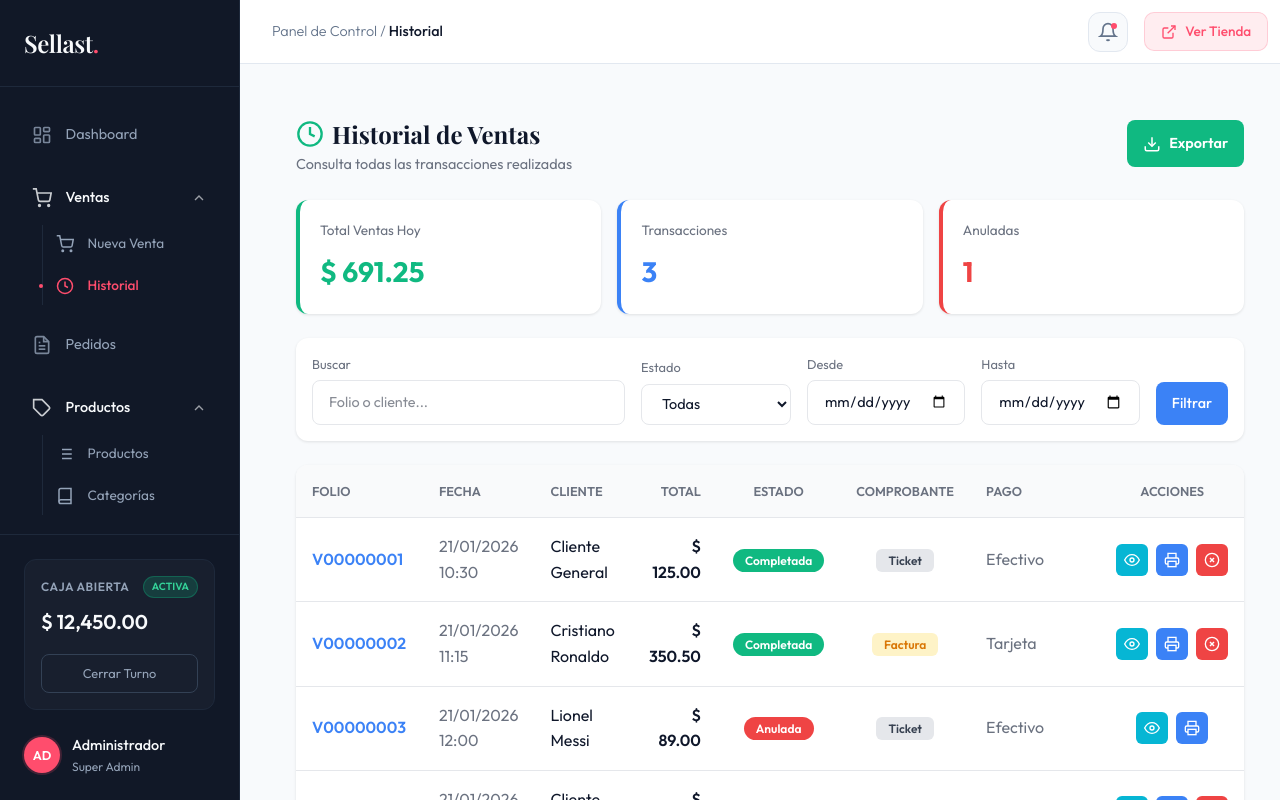
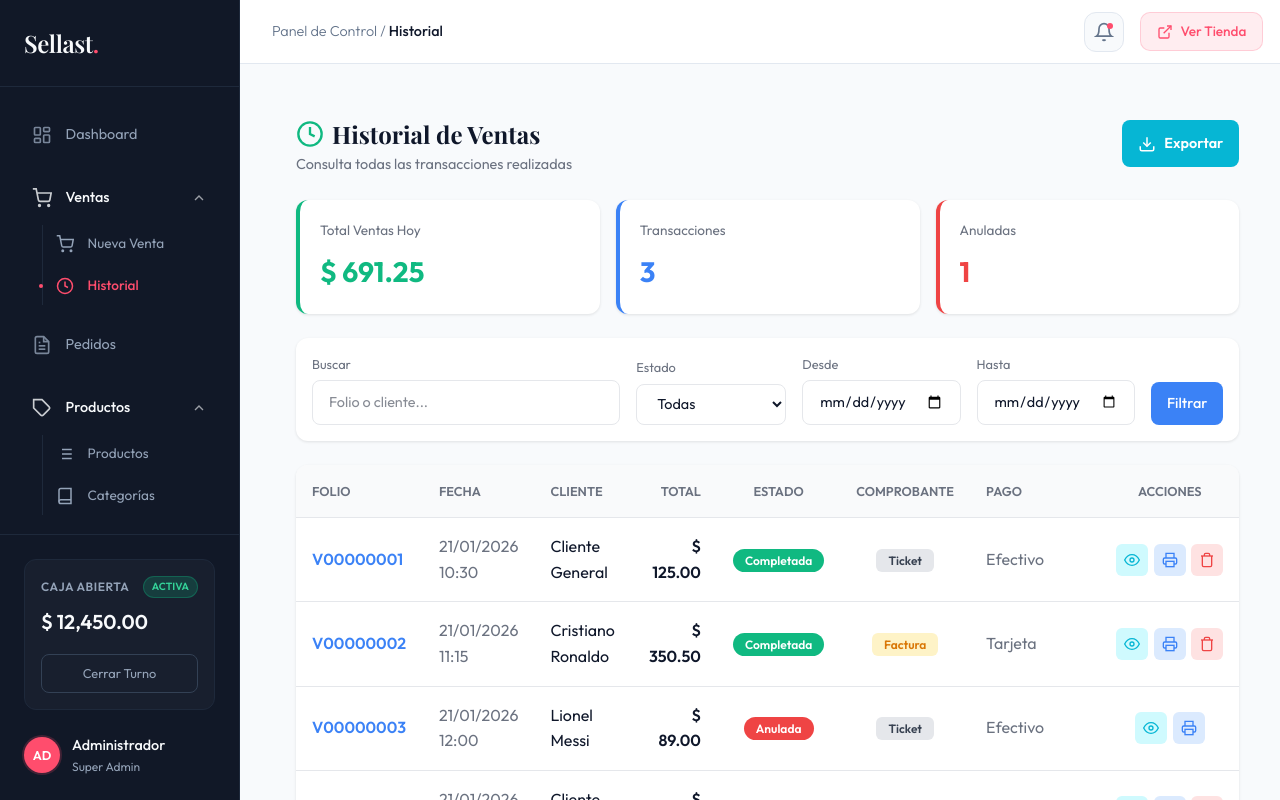
Before and after one commit to permilk/sellast, a Next.js app: page /admin/ventas/historial in a window 1280 px wide. Shown: the top 800 px of the page. Built offline with nearby package versions, Linux system fonts and the light colour scheme; a web font is replaced by a local one.

Commit message:
fix: Change S/ to $ MXN, update action buttons with pastel styles and functionality

```diff
--- a/src/app/admin/pos/components/AddToCartModal.tsx
+++ b/src/app/admin/pos/components/AddToCartModal.tsx
@@ -96,7 +96,7 @@ export default function AddToCartModal({ isOpen, product, onClose, onAdd }: AddT
                         <div className="pos-add-cart-info">
                             <h4>{product.name}</h4>
                             <p>Código: {product.sku || 'N/A'}</p>
-                            <span className="price">S/ {product.price.toFixed(2)}</span>
+                            <span className="price">$ {product.price.toFixed(2)}</span>
                         </div>
                     </div>
 
@@ -112,7 +112,7 @@ export default function AddToCartModal({ isOpen, product, onClose, onAdd }: AddT
                                 }
                             }}
                         >
-                            <option value="retail">Retail S/ {product.price.toFixed(2)}</option>
+                            <option value="retail">Retail $ {product.price.toFixed(2)}</option>
                             <option value="mayoreo">Mayoreo</option>
                             <option value="especial">Precio Especial</option>
                         </select>
@@ -168,7 +168,7 @@ export default function AddToCartModal({ isOpen, product, onClose, onAdd }: AddT
                     {/* Subtotal */}
                     <div className="pos-subtotal">
                         <label>Subtotal</label>
-                        <span>S/ {subtotal.toFixed(2)}</span>
+                        <span>$ {subtotal.toFixed(2)}</span>
                     </div>
                 </div>
 
--- a/src/app/admin/pos/page.tsx
+++ b/src/app/admin/pos/page.tsx
@@ -354,8 +354,8 @@ export default function POSSalesPage() {
                                                     <path d="M19 6v14a2 2 0 0 1-2 2H7a2 2 0 0 1-2-2V6m3 0V4a2 2 0 0 1 2-2h4a2 2 0 0 1 2 2v2" />
                                                 </svg>
                                             </button>
-                                            <div style={{ fontSize: '0.8rem', color: '#9ca3af' }}>S/ {item.price.toFixed(2)} c/u</div>
-                                            <div style={{ fontSize: '1rem', fontWeight: 700, color: '#3B82F6' }}>S/ {(item.price * item.cantidad).toFixed(2)}</div>
+                                            <div style={{ fontSize: '0.8rem', color: '#9ca3af' }}>$ {item.price.toFixed(2)} c/u</div>
+                                            <div style={{ fontSize: '1rem', fontWeight: 700, color: '#3B82F6' }}>$ {(item.price * item.cantidad).toFixed(2)}</div>
                                         </div>
                                     </div>
                                 ))
@@ -374,7 +374,7 @@ export default function POSSalesPage() {
                                     <button style={{
                                         padding: '0.35rem 0.75rem', background: '#E5E7EB', color: '#6B7280',
                                         border: 'none', borderRadius: '4px', fontSize: '0.85rem', fontWeight: 600, cursor: 'pointer'
-                                    }}>S/</button>
+                                    }}>$</button>
                                 </div>
                             </div>
                             <input
--- a/src/app/admin/ventas/historial/page.tsx
+++ b/src/app/admin/ventas/historial/page.tsx
@@ -102,9 +102,11 @@ export default function HistorialVentasPage() {
                         Consulta todas las transacciones realizadas
                     </p>
                 </div>
-                <button style={{
+                <button
+                    onClick={() => alert('Exportando datos...')}
+                    style={{
                         padding: '0.75rem 1rem',
-                    background: '#10B981',
+                        background: '#06B6D4',
                         color: 'white',
                         border: 'none',
                         borderRadius: '8px',
@@ -294,12 +296,13 @@ export default function HistorialVentasPage() {
                                 </td>
                                 <td style={{ padding: '1rem', color: '#6b7280' }}>{sale.metodoPago}</td>
                                 <td style={{ padding: '1rem' }}>
-                                    <div style={{ display: 'flex', justifyContent: 'center', gap: '0.5rem' }}>
+                                    <div style={{ display: 'flex', justifyContent: 'center', gap: '0.35rem' }}>
                                         <button
+                                            onClick={() => alert(`Ver ticket: ${sale.folio}`)}
                                             style={{
                                                 width: '32px',
                                                 height: '32px',
-                                                background: '#06B6D4',
+                                                background: '#CFFAFE',
                                                 border: 'none',
                                                 borderRadius: '6px',
                                                 cursor: 'pointer',
@@ -309,16 +312,17 @@ export default function HistorialVentasPage() {
                                             }}
                                             title="Ver ticket"
                                         >
-                                            <svg width="16" height="16" viewBox="0 0 24 24" fill="none" stroke="white" strokeWidth="2">
+                                            <svg width="16" height="16" viewBox="0 0 24 24" fill="none" stroke="#06B6D4" strokeWidth="2">
                                                 <path d="M1 12s4-8 11-8 11 8 11 8-4 8-11 8-11-8-11-8z" />
                                                 <circle cx="12" cy="12" r="3" />
                                             </svg>
                                         </button>
                                         <button
+                                            onClick={() => alert(`Reimprimir: ${sale.folio}`)}
                                             style={{
                                                 width: '32px',
                                                 height: '32px',
-                                                background: '#3B82F6',
+                                                background: '#DBEAFE',
                                                 border: 'none',
                                                 borderRadius: '6px',
                                                 cursor: 'pointer',
@@ -328,18 +332,19 @@ export default function HistorialVentasPage() {
                                             }}
                                             title="Reimprimir"
                                         >
-                                            <svg width="16" height="16" viewBox="0 0 24 24" fill="none" stroke="white" strokeWidth="2">
+                                            <svg width="16" height="16" viewBox="0 0 24 24" fill="none" stroke="#3B82F6" strokeWidth="2">
                                                 <polyline points="6 9 6 2 18 2 18 9" />
                                                 <path d="M6 18H4a2 2 0 0 1-2-2v-5a2 2 0 0 1 2-2h16a2 2 0 0 1 2 2v5a2 2 0 0 1-2 2h-2" />
                                                 <rect x="6" y="14" width="12" height="8" />
                                             </svg>
                                         </button>
-                                        {sale.estado === 'completada' && (
+                                        {sale.estado !== 'anulada' && (
                                             <button
+                                                onClick={() => alert(`Anular venta: ${sale.folio}`)}
                                                 style={{
                                                     width: '32px',
                                                     height: '32px',
-                                                    background: '#EF4444',
+                                                    background: '#FEE2E2',
                                                     border: 'none',
                                                     borderRadius: '6px',
                                                     cursor: 'pointer',
@@ -349,10 +354,9 @@ export default function HistorialVentasPage() {
                                                 }}
                                                 title="Anular"
                                             >
-                                                <svg width="16" height="16" viewBox="0 0 24 24" fill="none" stroke="white" strokeWidth="2">
-                                                    <circle cx="12" cy="12" r="10" />
-                                                    <line x1="15" y1="9" x2="9" y2="15" />
-                                                    <line x1="9" y1="9" x2="15" y2="15" />
+                                                <svg width="16" height="16" viewBox="0 0 24 24" fill="none" stroke="#EF4444" strokeWidth="2">
+                                                    <polyline points="3 6 5 6 21 6" />
+                                                    <path d="M19 6v14a2 2 0 0 1-2 2H7a2 2 0 0 1-2-2V6m3 0V4a2 2 0 0 1 2-2h4a2 2 0 0 1 2 2v2" />
                                                 </svg>
                                             </button>
                                         )}
```
Also changed, not shown: src/app/admin/productos/page.tsx (+13 -8 lines). Lines whose indentation alone changed are shown as unchanged.
